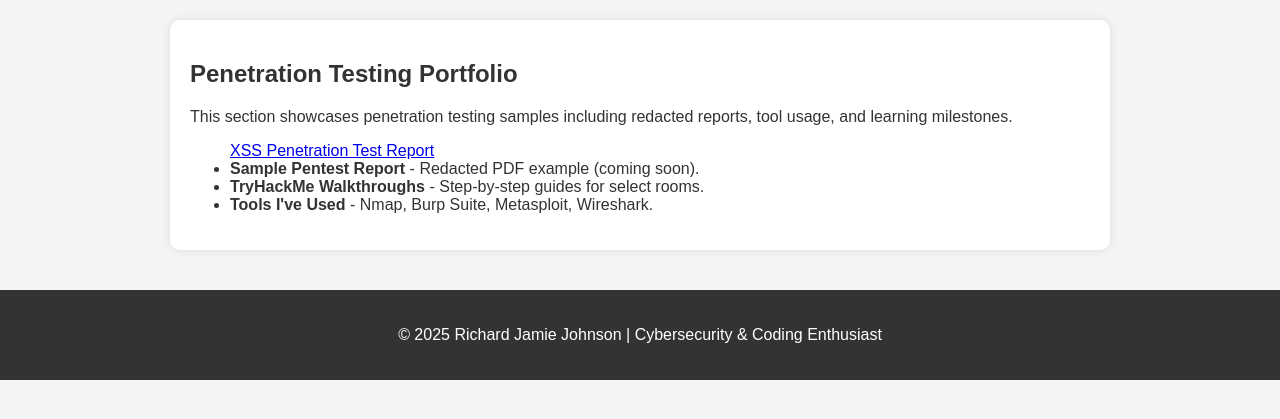
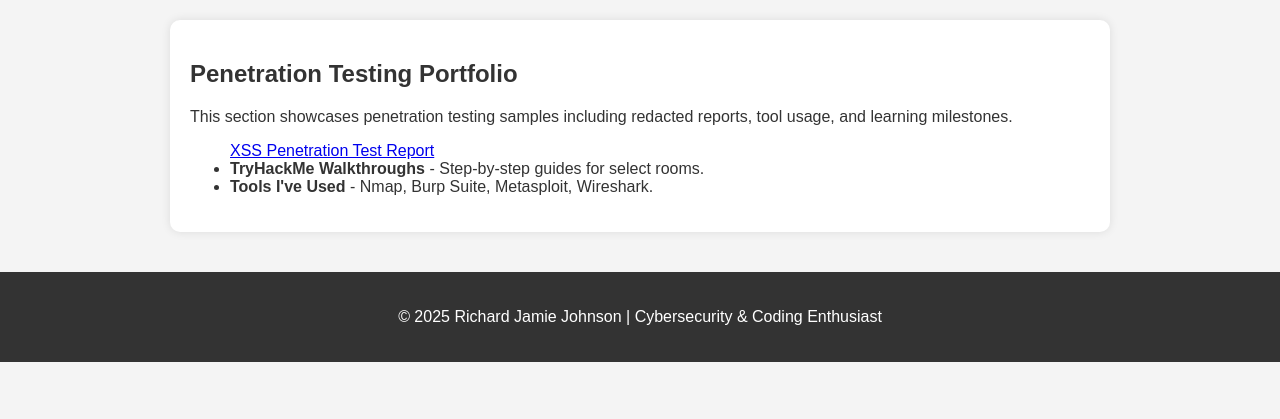
Before and after one commit to Jaytwothreee/Myportfolio, a Flask app: page /pentesting in a window 1280 px wide. Shown: the part 192-611 px from the top of the page. Run offline with Flask 3, Linux system fonts and the light colour scheme.

Commit message:
Update pentesting.html

```diff
--- a/templates/pentesting.html
+++ b/templates/pentesting.html
@@ -32,7 +32,6 @@
     <p>This section showcases penetration testing samples including redacted reports, tool usage, and learning milestones.</p>
     <ul>
       <a href="/pentesting/xss_report">XSS Penetration Test Report</a>
-      <li><strong>Sample Pentest Report</strong> - Redacted PDF example (coming soon).</li>
       <li><strong>TryHackMe Walkthroughs</strong> - Step-by-step guides for select rooms.</li>
       <li><strong>Tools I've Used</strong> - Nmap, Burp Suite, Metasploit, Wireshark.</li>
     </ul>
```
